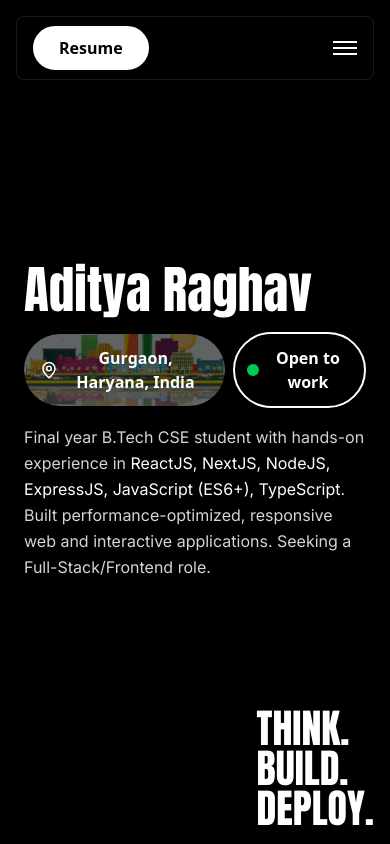
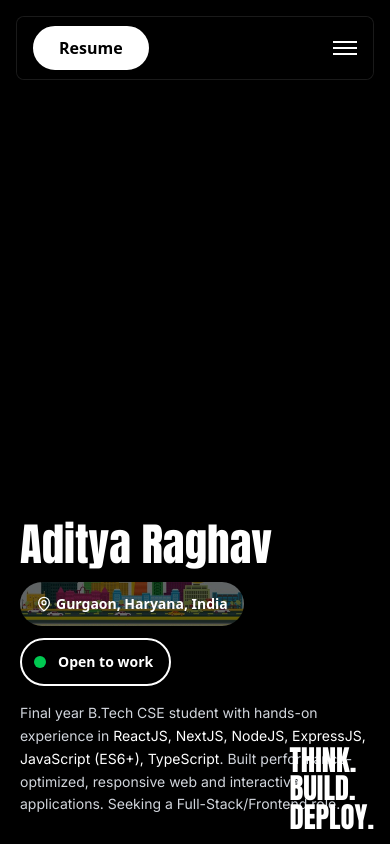
Before and after one commit to AdityaRaghav0112/Portfolio, a React (Vite) app: page / in a window 390 px wide. Shown: the top 844 px of the page. Built offline with nearby package versions, Linux system fonts and the light colour scheme; a web font is replaced by a local one.

Commit message:
whole responsive UI

```diff
--- a/src/sections/Hero.jsx
+++ b/src/sections/Hero.jsx
@@ -33,23 +33,23 @@ const Hero = () => {
     <section
       id="home"
       ref={heroRef}
-      className="relative h-dvh w-full overflow-hidden"
+      className="relative min-h-screen w-full overflow-hidden"
     >
       {/* FOREGROUND */}
       <div
         id="foreground"
         className="
-          relative z-40 h-dvh w-full overflow-hidden bg-black
-          px-6 py-8 sm:px-10 sm:py-10
-          rounded-lg
+      relative z-40 min-h-screen w-full overflow-hidden bg-black
+      px-5 py-8 sm:px-10 sm:py-10
+      rounded-none sm:rounded-lg
     "
       >
         {/* INTRO */}
-        <div className="h-full flex flex-col justify-center items-start gap-4">
+        <div className="h-full flex flex-col justify-center items-start gap-4 md:mt-50 mt-[58vh]">
           <h1
             className="
           text-white font-anton leading-none
-              text-[3.2rem]
+          text-[2.8rem]
           sm:text-[4.5rem]
           md:text-[6rem]
           lg:text-[8rem]
@@ -59,17 +59,8 @@ const Hero = () => {
             Aditya Raghav
           </h1>
 
-          {/* TEXT FLIP (optional) */}
-          {/*
-          <div className="flex gap-4 items-center text-white text-base sm:text-lg">
-            <LayoutTextFlip
-              text="I'm a"
-              words={["web developer", "student", "tech enthusiast", "gamer"]}
-            />
-          </div>
-          */}
-
-          <div className="flex items-center gap-2">
+          {/* BUTTONS */}
+          <div className="flex flex-wrap items-center gap-3">
             <button className="relative px-4 py-3 rounded-full overflow-hidden">
               <img
                 src="/location.jpg"
@@ -77,27 +68,41 @@ const Hero = () => {
                 className="absolute inset-0 w-full h-full object-cover opacity-40"
               />
 
-              <span className="flex items-center gap-1 relative z-10 text-white font-bold">
-                <MapPin /> Gurgaon, Haryana, India
+              <span className="flex items-center gap-1 relative z-10 text-white font-bold text-sm sm:text-base">
+                <MapPin className="w-4 h-4" />
+                Gurgaon, Haryana, India
               </span>
             </button>
 
-            <button className="relative overflow-hidden text-white font-bold px-4 py-3 rounded-full  border-2 flex items-center justify-center gap-2 group ">
+            <button className="relative overflow-hidden text-white font-bold px-4 py-3 rounded-full border-2 flex items-center justify-center gap-2 group">
               {/* EXPANDING DOT */}
-              <span className="absolute left-3 top-1/2 -translate-y-1/2 w-3 h-3 rounded-full  bg-green-500 transition-all duration-200 ease-out group-hover:w-full group-hover:h-full group-hover:left-0 group-hover:top-0 group-hover:translate-y-0 group-hover:rounded-full z-0 "/>
+              <span
+                className="
+            absolute left-3 top-1/2 -translate-y-1/2
+            w-3 h-3 rounded-full bg-green-500
+            transition-all duration-300 ease-out
+            group-hover:w-full
+            group-hover:h-full
+            group-hover:left-0
+            group-hover:top-0
+            group-hover:translate-y-0
+            z-0
+          "
+              />
 
               {/* CONTENT */}
               <span className="relative z-10 flex items-center gap-2">
                 <span className="w-3 h-3 rounded-full bg-green-500 opacity-0" />
-                <span>Open to work</span>
+                <span className="text-sm sm:text-base">Open to work</span>
               </span>
             </button>
           </div>
 
+          {/* DESCRIPTION */}
           <p
             className="
           max-w-4xl font-inter text-gray-300 leading-relaxed
-              text-base
+          text-sm
           sm:text-lg
           md:text-xl
         "
@@ -115,8 +120,8 @@ const Hero = () => {
         <h1
           className="
         font-anton uppercase absolute z-40 text-white leading-none
-            bottom-4 right-4
-            text-[2.5rem]
+        bottom-4 right-4 pointer-events-none
+        text-[1.8rem]
         sm:text-[3.5rem]
         md:text-[5rem]
         lg:text-[7rem]
@@ -127,13 +132,13 @@ const Hero = () => {
         </h1>
       </div>
 
-      {/* BACKGROUND TEXT */}
+      {/* BACKGROUND TEXT (DESKTOP ONLY) */}
       <h1
         className="
+      hidden sm:block
       font-anton uppercase absolute z-10 font-bold text-black leading-none
-          bottom-4 right-4
-          text-[2.5rem]
-          sm:text-[3.5rem]
+      bottom-4 right-4 pointer-events-none
+      text-[3.5rem]
       md:text-[5rem]
       lg:text-[7rem]
       xl:text-[9rem]
```
Lines whose indentation alone changed are shown as unchanged.
